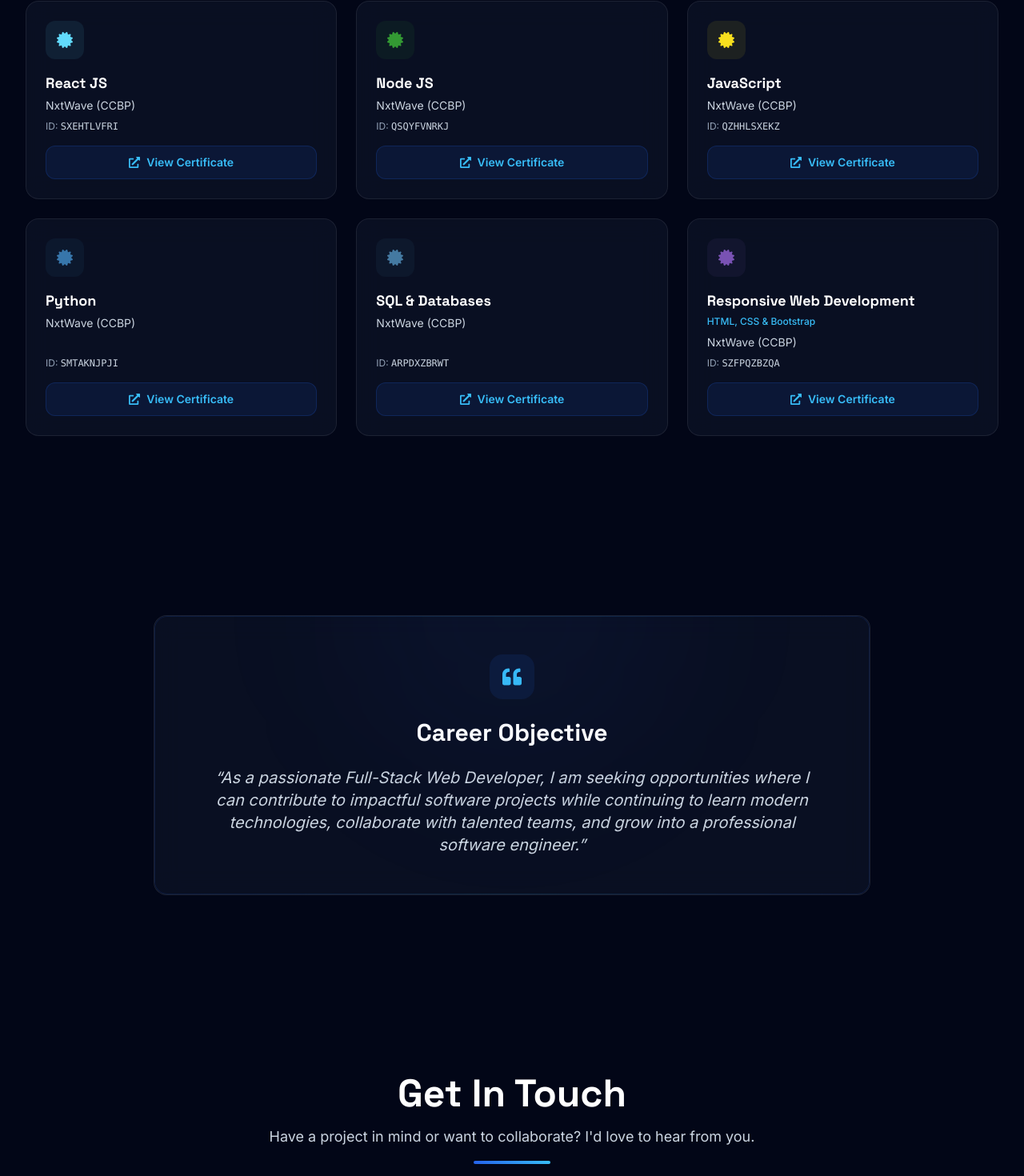
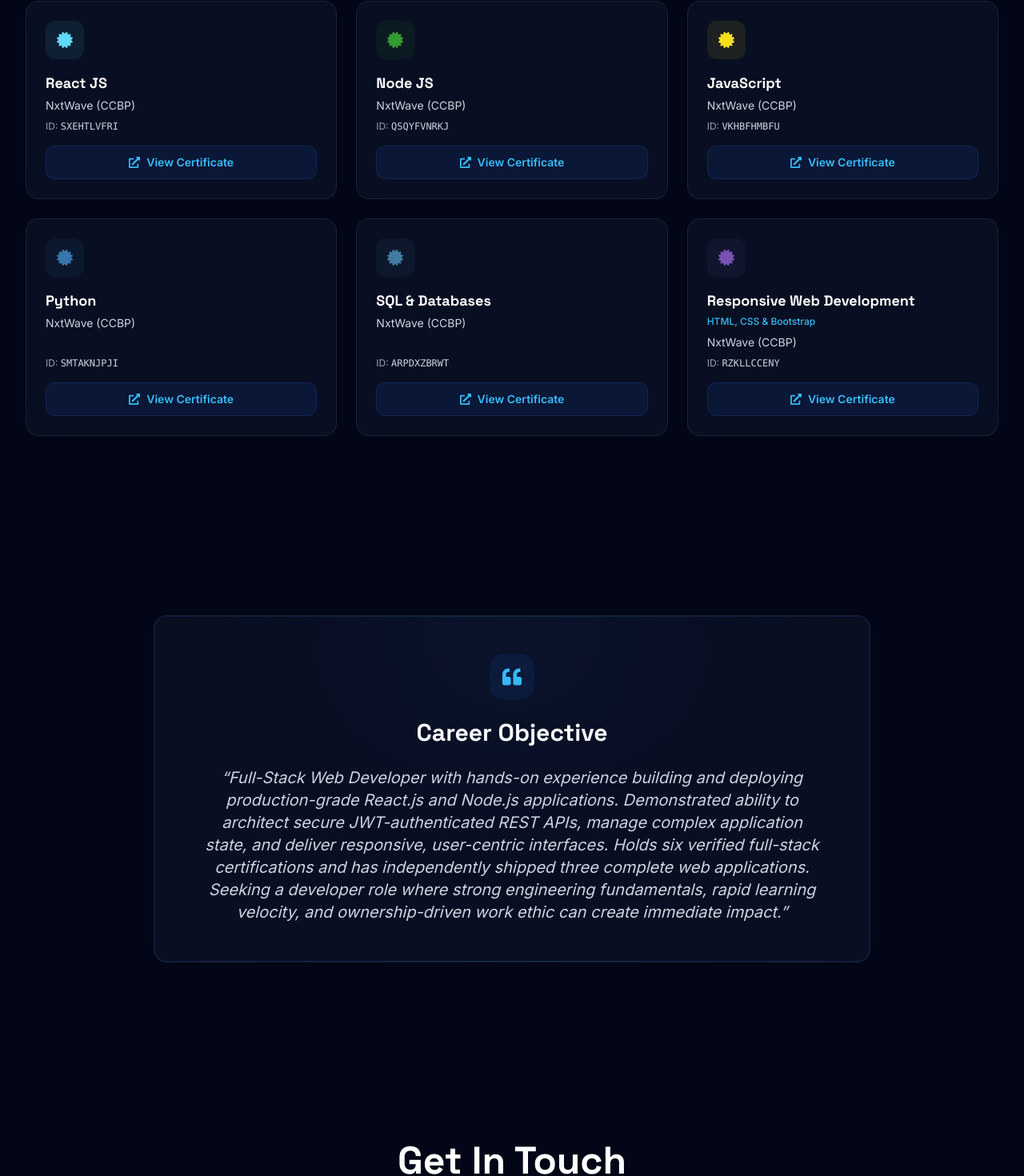
Before and after one commit to vullakalyan/kalyan_portfolio-, a React (Vite) app: page / in a window 1280 px wide. Shown: the part 5023-6493 px from the top of the page at 80% size. Built offline with nearby package versions, Linux system fonts and the light colour scheme; no server answers.

Commit message:
Update certificate IDs and Professional Summary based on new resume

```diff
--- a/src/data/certifications.js
+++ b/src/data/certifications.js
@@ -21,8 +21,8 @@ export const certifications = [
     id: 3,
     name: 'JavaScript',
     organization: 'NxtWave (CCBP)',
-    certificateId: 'QZHHLSXEKZ',
-    url: 'https://certificates.ccbp.in/intensive/javascript-essentials?id=QZHHLSXEKZ',
+    certificateId: 'VKHBFHMBFU',
+    url: 'https://certificates.ccbp.in/intensive/javascript-essentials?id=VKHBFHMBFU',
     icon: '🟨',
     color: '#F7DF1E',
   },
@@ -49,8 +49,8 @@ export const certifications = [
     name: 'Responsive Web Development',
     subtitle: 'HTML, CSS & Bootstrap',
     organization: 'NxtWave (CCBP)',
-    certificateId: 'SZFPQZBZQA',
-    url: 'https://certificates.ccbp.in/intensive/responsive-website?id=SZFPQZBZQA',
+    certificateId: 'RZKLLCCENY',
+    url: 'https://certificates.ccbp.in/intensive/responsive-website?id=RZKLLCCENY',
     icon: '📱',
     color: '#7952B3',
   },
--- a/src/data/personalInfo.js
+++ b/src/data/personalInfo.js
@@ -28,7 +28,7 @@ export const personalInfo = {
     email: 'vullakalyan@gmail.com',
   },
   resumePath: '/resume.pdf',
-  careerObjective: `As a passionate Full-Stack Web Developer, I am seeking opportunities where I can contribute to impactful software projects while continuing to learn modern technologies, collaborate with talented teams, and grow into a professional software engineer.`,
+  careerObjective: `Full-Stack Web Developer with hands-on experience building and deploying production-grade React.js and Node.js applications. Demonstrated ability to architect secure JWT-authenticated REST APIs, manage complex application state, and deliver responsive, user-centric interfaces. Holds six verified full-stack certifications and has independently shipped three complete web applications. Seeking a developer role where strong engineering fundamentals, rapid learning velocity, and ownership-driven work ethic can create immediate impact.`,
 };
 
 export const stats = [
```
